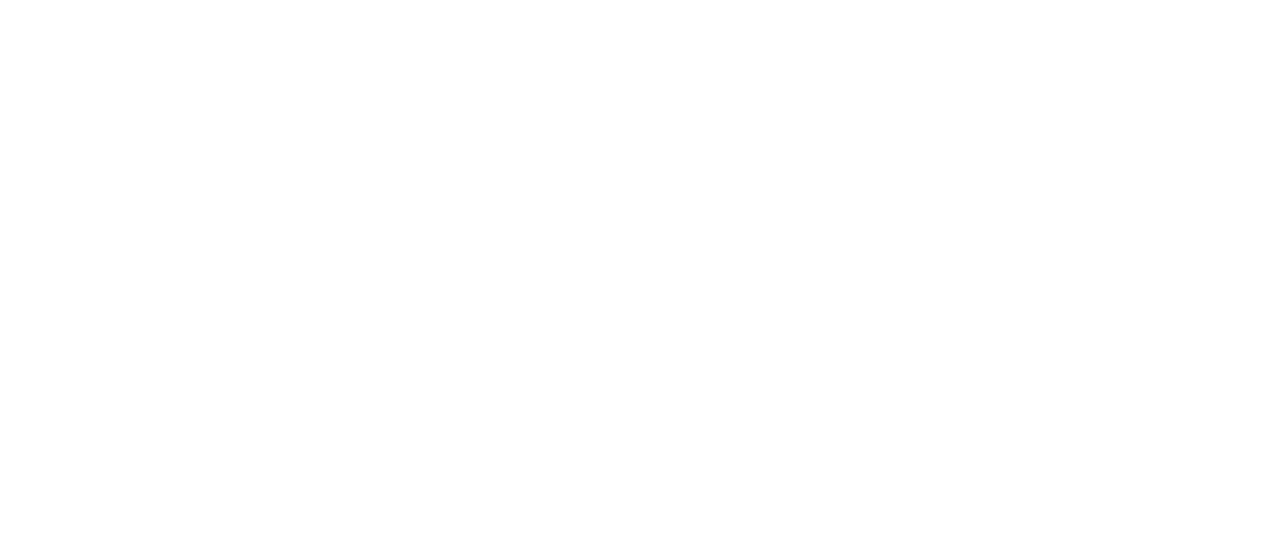
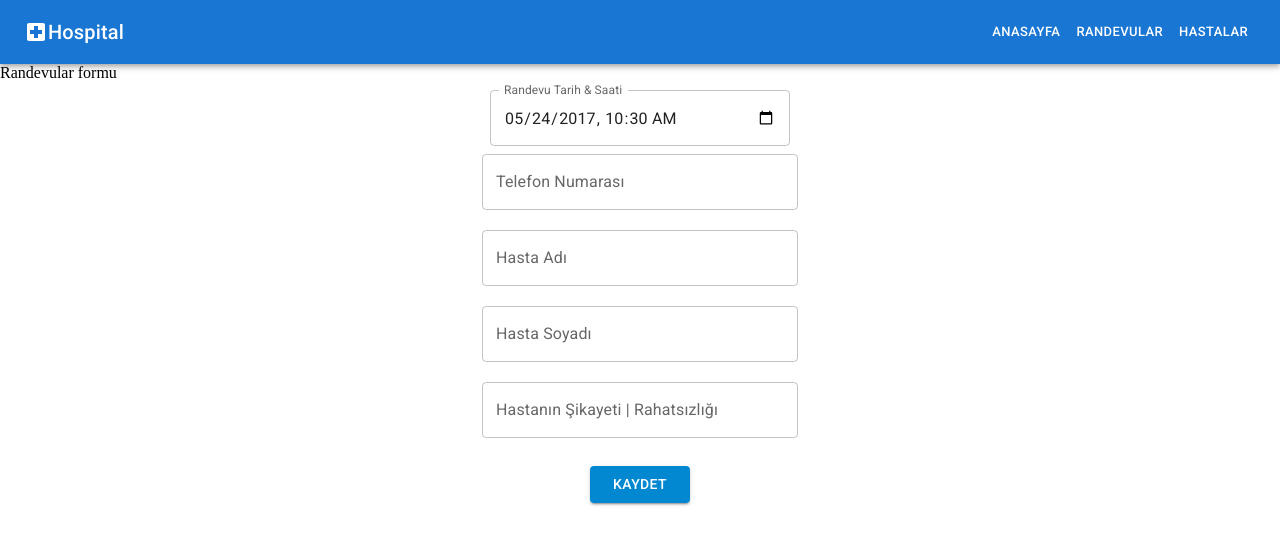
Before and after one commit to muratavci05/reactjs_hospital-automation-app, a React (Create React App) app: page /add-appointment-form in a window 1280 px wide. Before the commit this address had no page. Shown: the top 544 px of the page. Built offline with nearby package versions, Linux system fonts and the light colour scheme.

Commit message:
addappointment file and form

```diff
--- a/package.json
+++ b/package.json
@@ -9,11 +9,14 @@
     "@mui/icons-material": "^5.11.0",
     "@mui/material": "^5.11.8",
     "@mui/x-data-grid": "^5.17.22",
+    "@mui/x-date-pickers": "^5.0.19",
+    "@mui/x-date-pickers-pro": "^5.0.19",
     "@testing-library/jest-dom": "^5.16.5",
     "@testing-library/react": "^13.4.0",
     "@testing-library/user-event": "^13.5.0",
     "axios": "^1.3.2",
     "json-server": "^0.17.1",
+    "moment": "^2.29.4",
     "react": "^18.2.0",
     "react-dom": "^18.2.0",
     "react-router-dom": "^6.8.1",
--- a/src/App.js
+++ b/src/App.js
@@ -5,6 +5,7 @@
 import Patients from "./Pages/Patients";
 import HomeP from "./Pages/Appointments";
 import Emergency from "./Pages/Emergency";
+import AddAppointment from "./Pages/AddAppointment";
 
 function App() {
   return (
@@ -15,6 +16,7 @@
         <Route path="/add-patient" element={<AddPatient />} />
         <Route path="/appointments" element={<HomeP />} />
         <Route path="/emergency" element={<Emergency />} />
+        <Route path="/add-appointment-form" element={<AddAppointment />} />
       </Routes>
     </BrowserRouter>
   );
--- /dev/null
+++ b/src/Pages/AddAppointment.jsx
@@ -0,0 +1,26 @@
+import React from "react";
+import Header from "../components/Header";
+import AddAppointmentForm from "../components/appointments/AddAppointment-Form";
+
+const HomeP = () => {
+  return (
+    <div>
+      <Header />
+      <span>Randevular formu</span>
+      <div>
+        <div>
+        < AddAppointmentForm/>
+        </div>
+        <div>
+
+        </div>
+
+      </div>
+
+    </div>
+  );
+};
+
+export default HomeP;
+
+//ilgili poliklinik (doktor) RANDEVULARIN (appointments page) görüntülendiği sayfa
--- /dev/null
+++ b/src/components/appointments/AddAppointment-Form.jsx
@@ -0,0 +1,92 @@
+import * as React from "react";
+import TextField from "@mui/material/TextField";
+import Stack from "@mui/material/Stack";
+import { Button } from "@mui/material";
+import Box from "@mui/material/Box";
+
+import "./style.css";
+
+function RedBar() {
+  return (
+    <Box
+      sx={{
+        height: 20,
+      }}
+    />
+  );
+}
+
+export default function NativePickers() {
+  return (
+    <div className="">
+      <div className="formClass">
+        <Stack
+          component="form"
+          noValidate
+          spacing={1}
+          sx={{
+            margin: 1,
+          }}
+        >
+          <TextField
+            className="dateTimeLocal"
+            id="datetime-local"
+            label="Randevu Tarih & Saati"
+            type="datetime-local"
+            defaultValue="2017-05-24T10:30"
+            sx={{ width: 300,
+
+            }}
+            InputLabelProps={{
+              shrink: true,
+            }}
+          />
+        </Stack>
+        <TextField
+          type={"number"}
+          label={"Telefon Numarası"}
+          id="margin-none"
+        />
+        <RedBar />
+        <TextField
+          label={"Hasta Adı"}
+          id="margin-none"
+
+        />
+        <RedBar />
+        <TextField
+          label={"Hasta Soyadı"}
+          id="margin-none"
+
+        />
+        <RedBar />
+        <TextField
+          label={"Hastanın Şikayeti | Rahatsızlığı"}
+          id="margin-none"
+
+        />
+        <RedBar />
+
+        <Stack
+          sx={{
+            marginTop: 1,
+            display: "flex",
+            justifyContent: "center",
+            alignItems: "center",
+          }}
+        >
+          <Button
+            sx={{
+              width: 100,
+            }}
+            type="submit"
+            variant="contained"
+            color="info"
+          >
+            KAYDET
+          </Button>
+        </Stack>
+      </div>
+    </div>
+  );
+}
--- a/src/components/appointments/AppointmentData.jsx
+++ b/src/components/appointments/AppointmentData.jsx
@@ -6,10 +6,14 @@
 import TableHead from "@mui/material/TableHead";
 import TableRow from "@mui/material/TableRow";
 import Paper from "@mui/material/Paper";
+import { Button } from "@mui/material";
+import { useNavigate } from "react-router-dom";
 import axios from "axios";
 
 
 export default function BasicTable() {
+
+  const navigate = useNavigate();
   const [randevular, setRandevular] = useState(null);
   const [hastalar, setHastalar] = useState(null);
   const [doktorlar, setDoktorlar] = useState(null);
@@ -54,6 +58,15 @@
   }
   return (
     <TableContainer component={Paper}>
+       <div className="kayitButton">
+          <Button
+            onClick={() => navigate("/add-appointment-form")}
+            variant="outlined"
+            color="primary"
+          >
+            Randevu Oluştur
+          </Button>
+        </div>
       <Table sx={{ minWidth: 650, marginTop: 2 }} aria-label="simple table">
         <TableHead >
           <TableRow style={{ backgroundColor: "#A0CCDA" }}>
--- /dev/null
+++ b/src/components/appointments/style.css
@@ -0,0 +1,5 @@
+.formClass {
+  display: grid;
+  justify-content: center;
+  align-items: center;
+}
```
Also changed, not shown: 1 other file (tests, documents, lock files or other folders).
